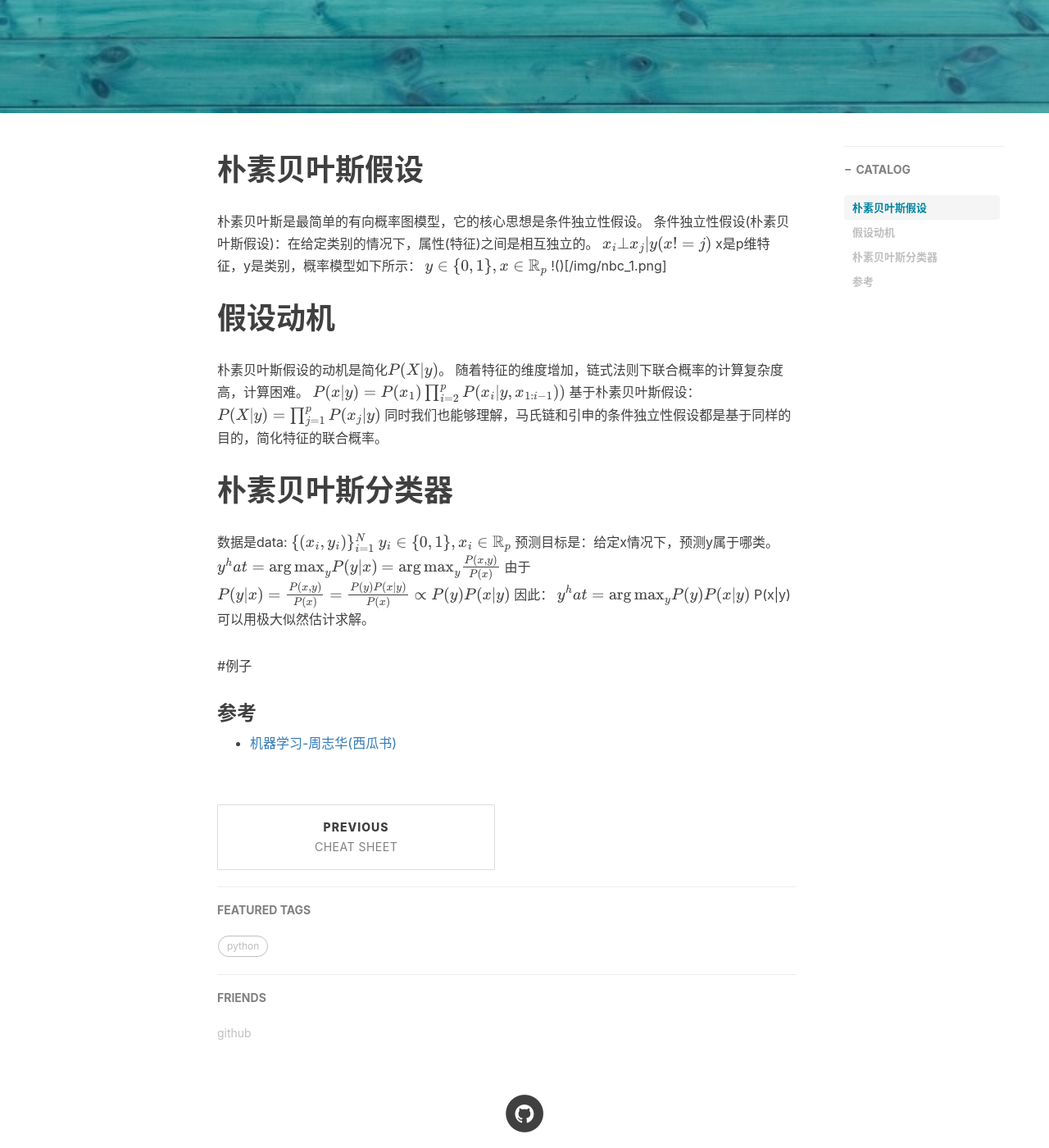
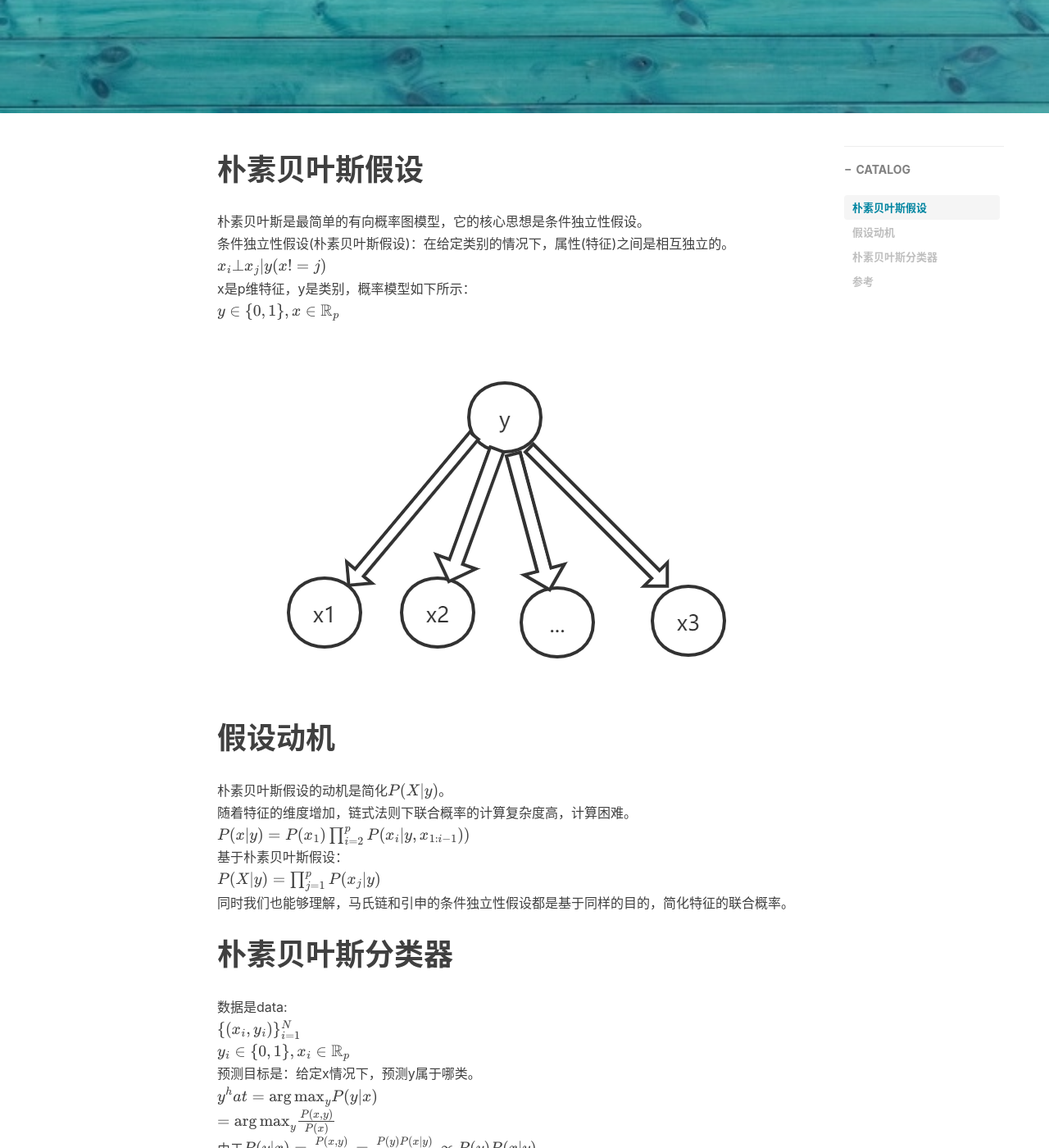
Before and after one commit to zhuxiaoxuhit/zhuxiaoxuhit.github.io, a Jekyll site: the page built from _posts/2020-03-13-朴素贝叶斯分类器.md, in a window 1280 px wide and 1400 px high, scrolled down 385 px. Shown: the whole window at 82% size. Built offline with Jekyll 4.4.1, drawn with Linux system fonts in a browser that asks for light colours; nearby versions of some CDN libraries; formulas are drawn with MathJax 3; comment, search, counter and statistics services are not loaded.

Commit message:
[MOD]Naive Bayes

```diff
--- a/_posts/2020-03-13-朴素贝叶斯分类器.md
+++ b/_posts/2020-03-13-朴素贝叶斯分类器.md
@@ -18,7 +18,7 @@
 $${x_{i}}\bot{x_{j}}| y (x!=j)$$
 x是p维特征，y是类别，概率模型如下所示：
 $$y\in\{0,1\},x\in{\mathbb{R}}_{p}$$
-!()[/img/nbc_1.png]
+![](/img/nbc_1.png)
 # 假设动机
 朴素贝叶斯假设的动机是简化$P(X|y)$。
 随着特征的维度增加，链式法则下联合概率的计算复杂度高，计算困难。
```
